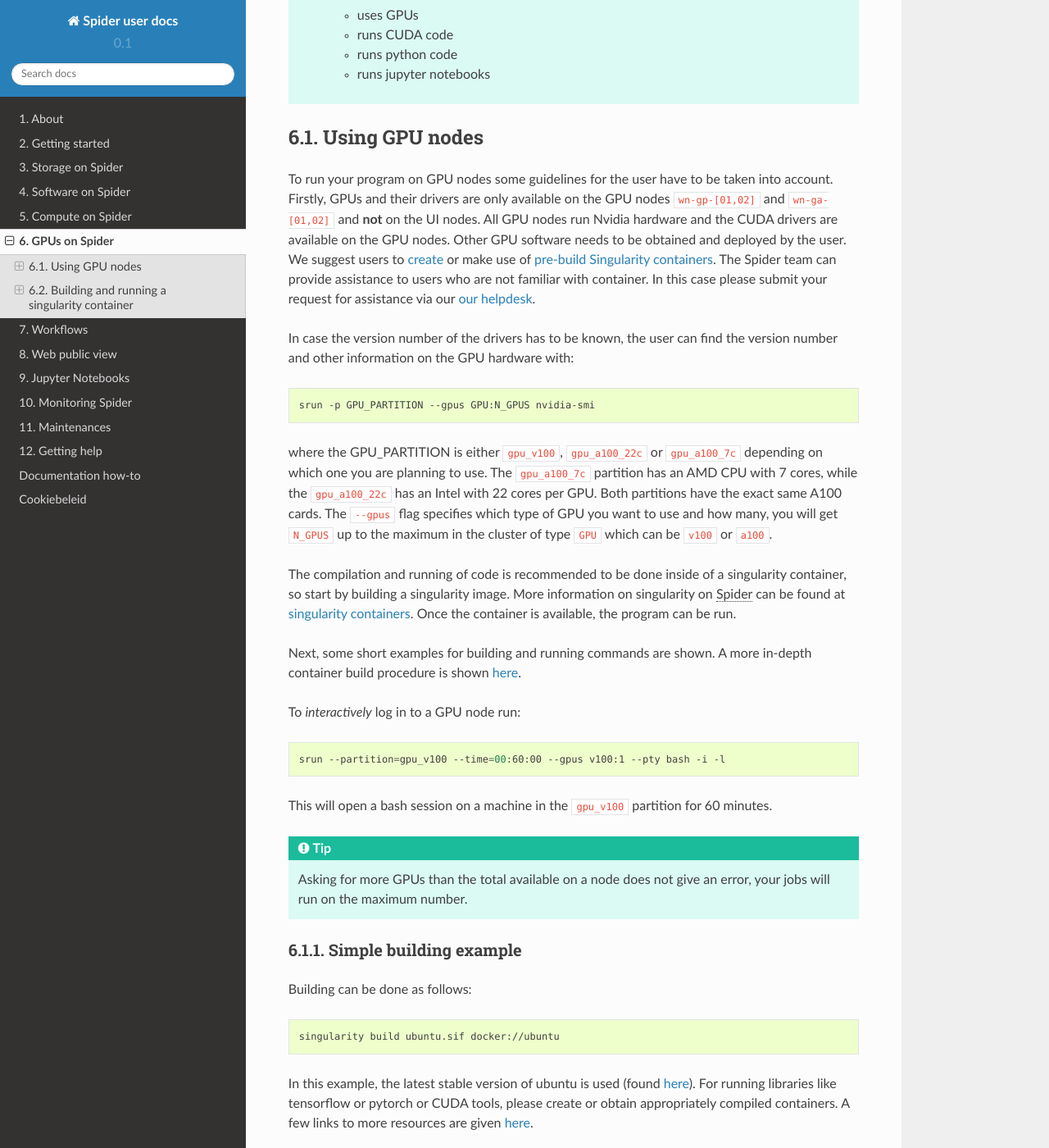
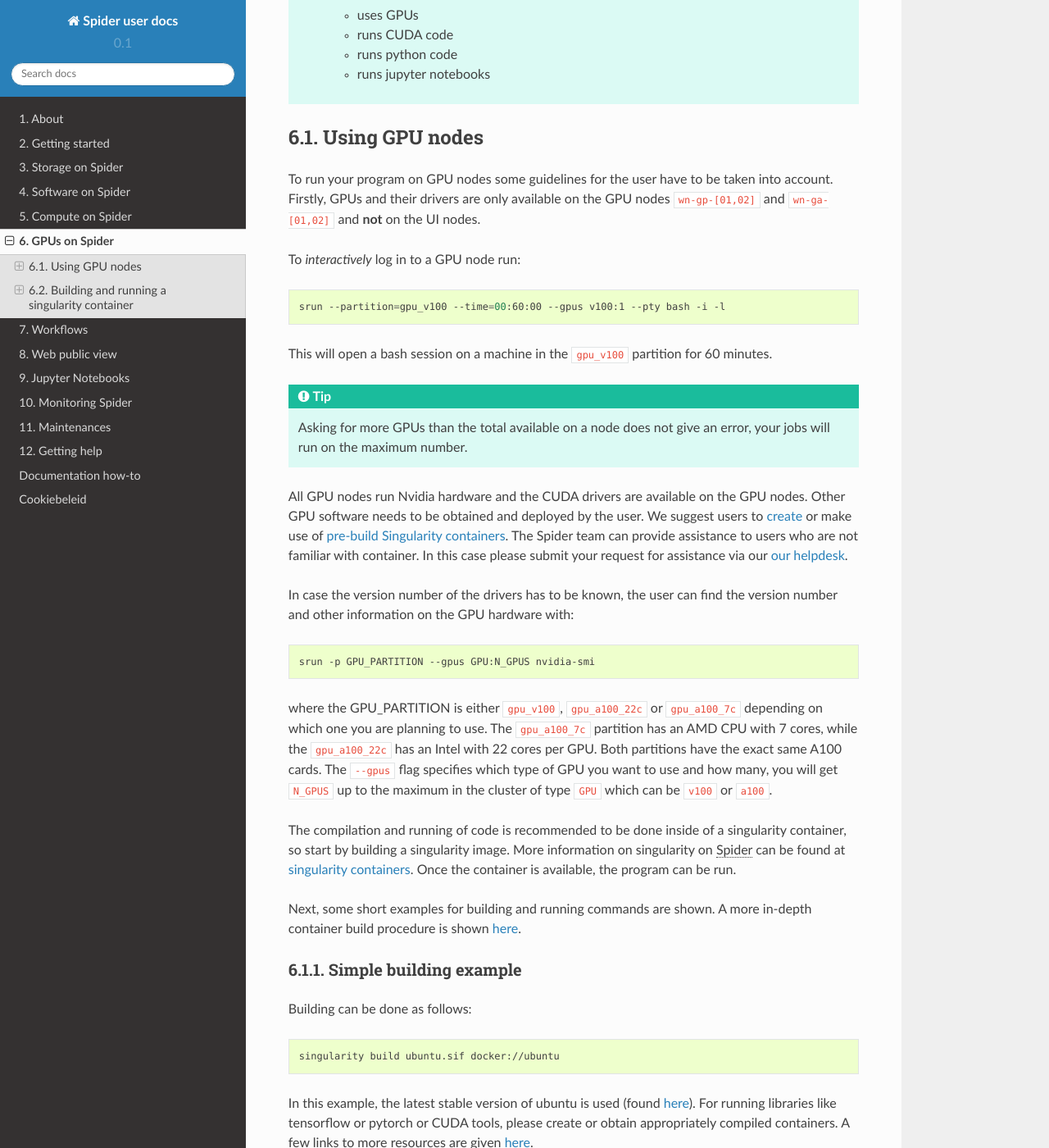
Before and after one commit to sara-nl/spiderdocs, a Sphinx documentation site: the page built from source/Pages/gpu_on_spider.rst, in a window 1280 px wide and 1400 px high, scrolled down 302 px. Shown: the whole window at 82% size. Built offline with Sphinx 7.4.7 and the Read the Docs theme 2.0.0, drawn with Linux system fonts in a browser that asks for light colours; part of the change alters nothing that is shown.

```diff
--- a/source/Pages/gpu_on_spider.rst
+++ b/source/Pages/gpu_on_spider.rst
@@ -17,7 +17,23 @@ GPUs on Spider
 Using GPU nodes
 ===============
 
-To run your program on GPU nodes some guidelines for the user have to be taken into account. Firstly, GPUs and their drivers are only available on the GPU nodes ``wn-gp-[01,02]`` and ``wn-ga-[01,02]`` and **not** on the UI nodes. All GPU nodes run Nvidia hardware and the CUDA drivers are available on the GPU nodes. Other GPU software needs to be obtained and deployed by the user. We suggest users to :ref:`create <singularity-building>` or make use of `pre-build Singularity containers <https://catalog.ngc.nvidia.com/containers>`_. The Spider team can provide assistance to users who are not familiar with container. In this case please submit your request for assistance via our :ref:`our helpdesk <helpdesk>`.
+To run your program on GPU nodes some guidelines for the user have to be taken into account. Firstly, GPUs and their drivers are only available on the GPU nodes ``wn-gp-[01,02]`` and ``wn-ga-[01,02]`` and **not** on the UI nodes.
+
+
+To *interactively* log in to a GPU node run:
+
+.. code-block:: bash
+
+   srun --partition=gpu_v100 --time=00:60:00 --gpus v100:1 --pty bash -i -l
+
+This will open a bash session on a machine in the ``gpu_v100`` partition for 60 minutes.
+
+.. tip::
+
+   Asking for more GPUs than the total available on a node does not give an error, your jobs will run on the maximum number.
+
+
+All GPU nodes run Nvidia hardware and the CUDA drivers are available on the GPU nodes. Other GPU software needs to be obtained and deployed by the user. We suggest users to :ref:`create <singularity-building>` or make use of `pre-build Singularity containers <https://catalog.ngc.nvidia.com/containers>`_. The Spider team can provide assistance to users who are not familiar with container. In this case please submit your request for assistance via our :ref:`our helpdesk <helpdesk>`.
 
 In case the version number of the drivers has to be known, the user can find the version number and other information on the GPU hardware with:
 
@@ -31,17 +47,6 @@ The compilation and running of code is recommended to be done inside of a singul
 
 Next, some short examples for building and running commands are shown. A more in-depth container build procedure is shown :ref:`here <singularity-building>`.
 
-To *interactively* log in to a GPU node run:
-
-.. code-block:: bash
-
-   srun --partition=gpu_v100 --time=00:60:00 --gpus v100:1 --pty bash -i -l
-
-This will open a bash session on a machine in the ``gpu_v100`` partition for 60 minutes.
-
-.. tip::
-
-   Asking for more GPUs than the total available on a node does not give an error, your jobs will run on the maximum number.
 
 Simple building example
 =======================
```
